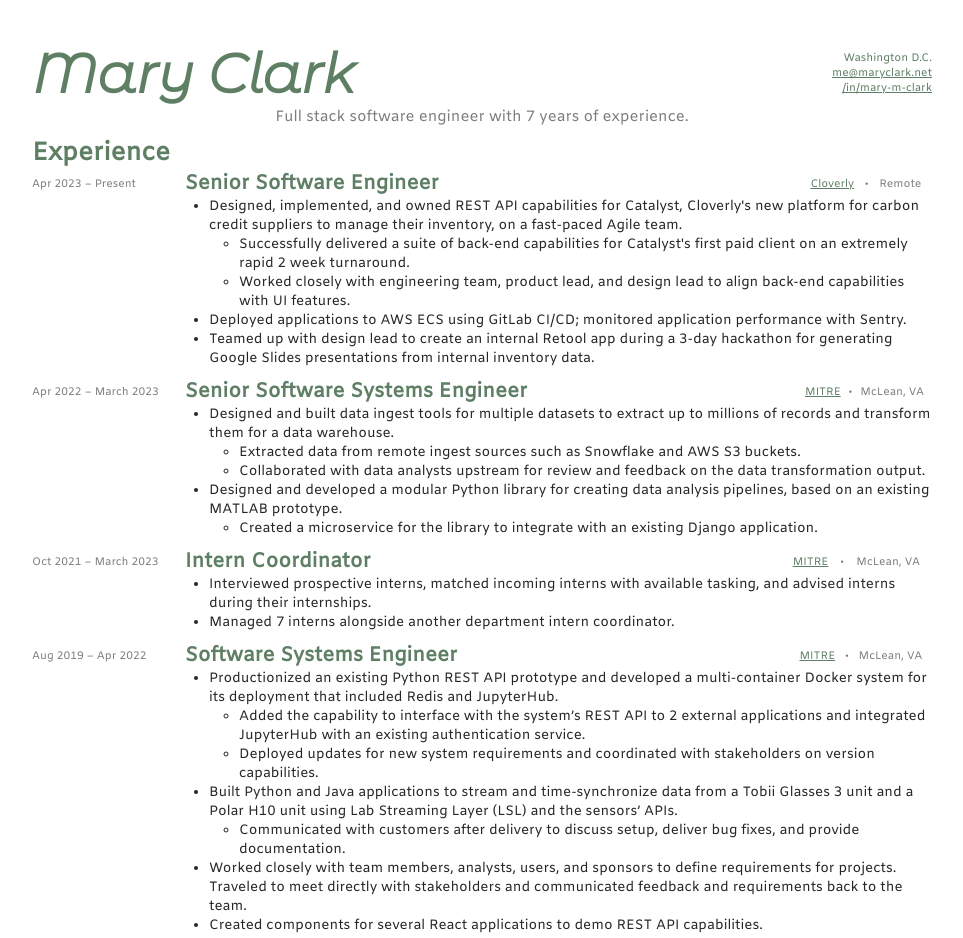
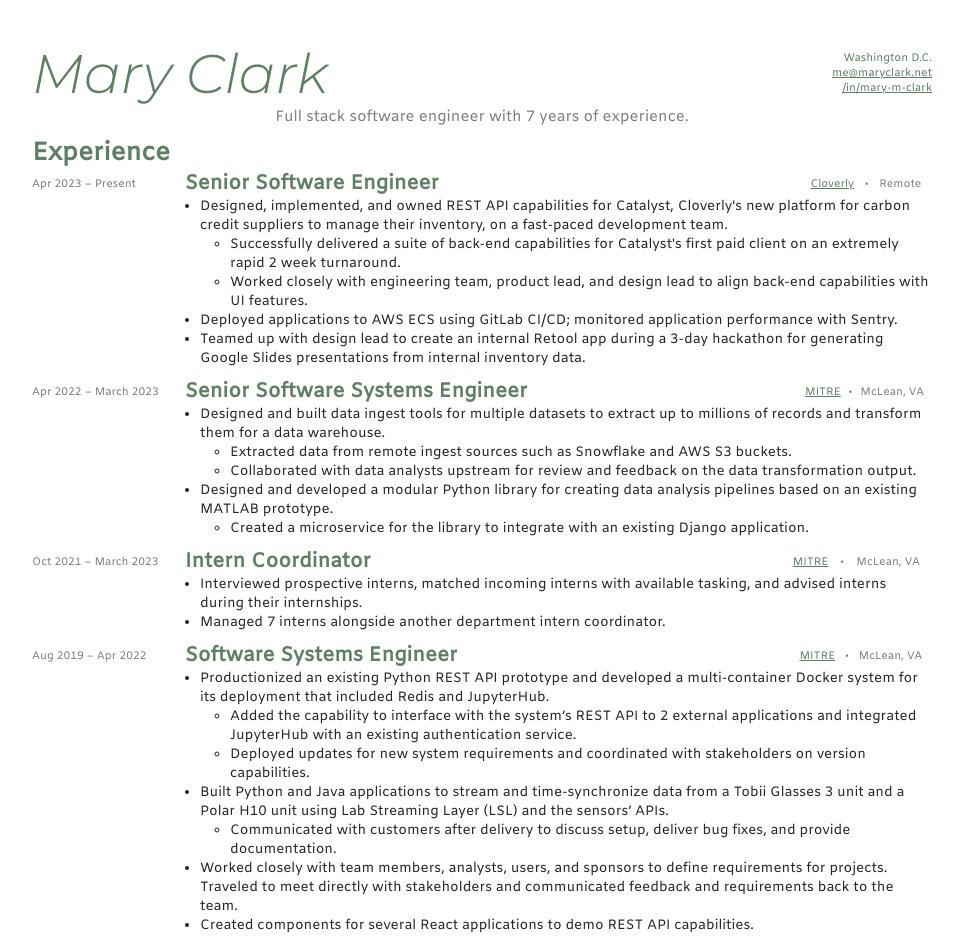
Before and after one commit to marymclark/marymclark.github.io, a plain HTML site: page resume/index.html in a window 1280 px wide. Shown: the top 938 px of the page, without its empty margins (158-1121 px from the left). Drawn offline with Linux system fonts and the light colour scheme.

Commit message:
Added montserrat font w variable weight for resume

```diff
--- a/resume/index.html
+++ b/resume/index.html
@@ -55,7 +55,7 @@
       <li>
         Designed, implemented, and owned REST API capabilities for Catalyst,
         Cloverly's new platform for carbon credit suppliers to manage their
-        inventory, on a fast-paced Agile team.
+        inventory, on a fast-paced development team.
         <ul>
           <li>
             Successfully delivered a suite of back-end capabilities for
@@ -105,7 +105,7 @@
       </li>
       <li>
         Designed and developed a modular Python library for creating data
-        analysis pipelines, based on an existing MATLAB prototype.
+        analysis pipelines based on an existing MATLAB prototype.
         <ul>
           <li>
             Created a microservice for the library to integrate with an existing
--- a/resume/style.scss
+++ b/resume/style.scss
@@ -9,7 +9,7 @@ a little creative.
 
 @use "sass:color";
 
-$title-font: Montserrat-Alternates, monospace;
+$title-font: Montserrat, monospace;
 $regular-font: Amiko, arial, sans-serif;
 
 $off-black: #262626;
@@ -59,6 +59,7 @@ h5 {
 
 h1 {
   font-family: $title-font;
+  font-weight: 300;
   display: inline;
   font-size: 400%;
 }
@@ -174,7 +175,7 @@ li > ul {
 }
 
 div + ul {
-  margin: 0px 0px 10px 18%;
+  margin: 0px 0px 10px 17%;
 }
 
 /* Skills Section */
@@ -188,13 +189,8 @@ div + ul {
 }
 
 @font-face {
-  font-family: Montserrat-Alternates;
-  src: url(../fonts/Montserrat_Alternates/MontserratAlternates-LightItalic.ttf);
-}
-
-@font-face {
-  font-family: Anonymous-Pro;
-  src: url(../fonts/Anonymous_Pro/AnonymousPro-Italic.ttf);
+  font-family: Montserrat;
+  src: url(../fonts/Montserrat/Montserrat-Italic-VariableFont_wght.ttf);
 }
 
 @font-face {
```
Also changed, not shown: fonts/Montserrat/Montserrat-Italic-VariableFont_wght.ttf (added), resume/style.css, 1 other file.
